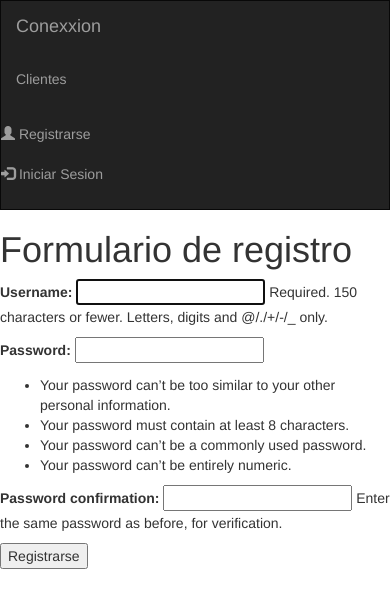
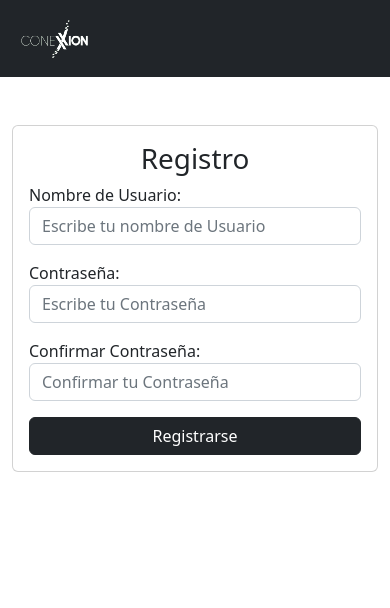
Before and after one commit to DonJuan222/Conexxion, a Django app: page /signup/ in a window 390 px wide. Shown: the top 608 px of the page. Run offline with Django 4.2, Linux system fonts and the light colour scheme; some libraries are stand-ins or nearby versions.

Commit message:
Boostrap

```diff
--- a/home/templates/base.html
+++ b/home/templates/base.html
@@ -1,40 +1,43 @@
 <!DOCTYPE html>
 <html lang="en">
-{% load static %}
+
 <head>
 
     <meta charset="UTF-8">
     <meta http-equiv="X-UA-Compatible" content="IE=edge">
     <title>Aplicacion web</title>
     <meta name="viewport" content="width=device-width, initial-scale=1">
+    {% load static %}
     <link rel="stylesheet" type="text/css" href="{% static 'css/main.css' %}">
-    <link rel="stylesheet" href="https://maxcdn.bootstrapcdn.com/bootstrap/3.4.1/css/bootstrap.min.css">
-    <script src="https://ajax.googleapis.com/ajax/libs/jquery/3.6.0/jquery.min.js"></script>
-    <script src="https://maxcdn.bootstrapcdn.com/bootstrap/3.4.1/js/bootstrap.min.js"></script>
+    <link rel="stylesheet" href="https://cdn.jsdelivr.net/npm/bootstrap@5.2.2/dist/css/bootstrap.min.css">
+    <link rel="stylesheet" href="https://cdn.jsdelivr.net/npm/bootstrap-icons@1.9.1/font/bootstrap-icons.css">
+
+
 </head>
 
 <body>
 
-    <nav class="navbar navbar-inverse">
-        <div class="container-fluid">
-            <div class="navbar-header">
-                <a class="navbar-brand" href="/">Conexxion</a>
-            </div>
-            <ul class="nav navbar-nav">
-                <li><a href="/cliente">Clientes </a></li>
-            </ul>
-                <ul class="nav navbar-nav navbar-right">
+    <nav class="navbar navbar-expand-lg bg-dark navbar-dark">
+        <div class="container">
+            <a class="navbar-brand" href="/">
+                <img src="{% static 'images/logo1.png' %}" alt="Logo" width="85" height="50" class="d-inline-block align-text-top">
+              </a>
+                  <div class="collapse navbar-collapse" id="navbarNav">
+                    <ul class="navbar-nav ms-auto">
                         {% if user.is_authenticated %}
                       <li class="nav-item">
-                    <a class="nav-link disabled" href="/logout">Cerrar Sesion</a>
+                        <a class="nav-link" href="/logout"><i class="bi bi-door-closed"></i>Cerrar Sesión</a>
+                      </li>
+                      {% else %}
+                      <li class="nav-item">
+                        <a class="nav-link" href="/signup"><i class="bi bi-plus-square"></i>Registrarse</a>
+                      </li>
+                      <li class="nav-item">
+                        <a class="nav-link" href="/login"><i class="bi bi-box-arrow-in-right"></i>Ingresar</a>
                       </li>
                     </ul>
-            {% else %}
-            <ul class="nav navbar-nav navbar-right">
-                <li><a href="/signup"><span class="glyphicon glyphicon-user"></span> Registrarse</a></li>
-                <li><a href="/login"><span class="glyphicon glyphicon-log-in"></span> Iniciar Sesion</a></li>
-            </ul>
                     {% endif %}
+                  </div>
                 </div>
               </nav>
 
--- a/home/templates/signup.html
+++ b/home/templates/signup.html
@@ -1,19 +1,39 @@
-{%  extends 'base.html' %}
+{% extends 'base.html' %}
 
 {% block content %}
-<h1> Formulario de registro</h1>
 
-{{error}}
+<main class="container">
+    <div class="row">
+        <div class="col-md-4 offset-md-4 mt-5">
+            <form method="POST" class="card card-body">
+                <h1 class="text-center"> Registro</h1>
+                {{error}}
+                {% csrf_token %}
+                <div class="mb-3">
+                    <label for="username">Nombre de Usuario: </label>
+                    <input type="text" name="username" id="username"
+                    class="form-control" placeholder="Escribe tu nombre de Usuario">
+                </div>
+                <div class="mb-3">
+                    <label for="password1">Contraseña: </label>
+                    <input type="password" name="password1" id="password1"
+                    class="form-control" placeholder="Escribe tu Contraseña">
+                </div>
+                <div class="mb-3">
+                    <label for="password2">Confirmar Contraseña: </label>
+                    <input type="password" name="password2" id="password2"
+                    class="form-control" placeholder="Confirmar tu Contraseña">
+                </div>
 
-<form method="POST">
+                <button class="btn btn-dark">
+                    Registrarse
+                </button>
+            </form>
 
-    {% csrf_token %}
-{{form.as_p}}
+        </div>
 
-<button>
-    Registrarse
-</button>
+    </div>
 
-</form>
+</main>
 
-{%  endblock %}
+{% endblock %}
--- a/home/urls.py
+++ b/home/urls.py
@@ -4,7 +4,6 @@ from . import views
 urlpatterns = [
     path('', views.home, name='home'),
     path('signup/', views.signup, name='signup'),
-    path('task/', views.task, name='task'),
     path('logout/', views.cerrarSesion, name='logout'),
     path('login/', views.ingresar, name='login'),
 ]
--- a/home/views.py
+++ b/home/views.py
@@ -36,10 +36,6 @@ def signup(request):
         })
 
 
-def task(request):
-    return render(request, 'task.html')
-
-
 def cerrarSesion(request):
     logout(request)
     return redirect('home')
```
Also changed, not shown: cliente/templates/client_update.html (+8 -13 lines), cliente/templates/clientes.html (+19 -7 lines), cliente/templates/createCliente.html (+9 -5 lines), cliente/views.py (+7 -4 lines), home/templates/home.html (+26 -10 lines), home/templates/ingresar.html (+27 -11 lines), home/templates/task.html (deleted, +0 -8 lines), proyecto/settings.py (+6 -4 lines), static/images/logo1.png (added). Lines whose indentation alone changed are shown as unchanged.
